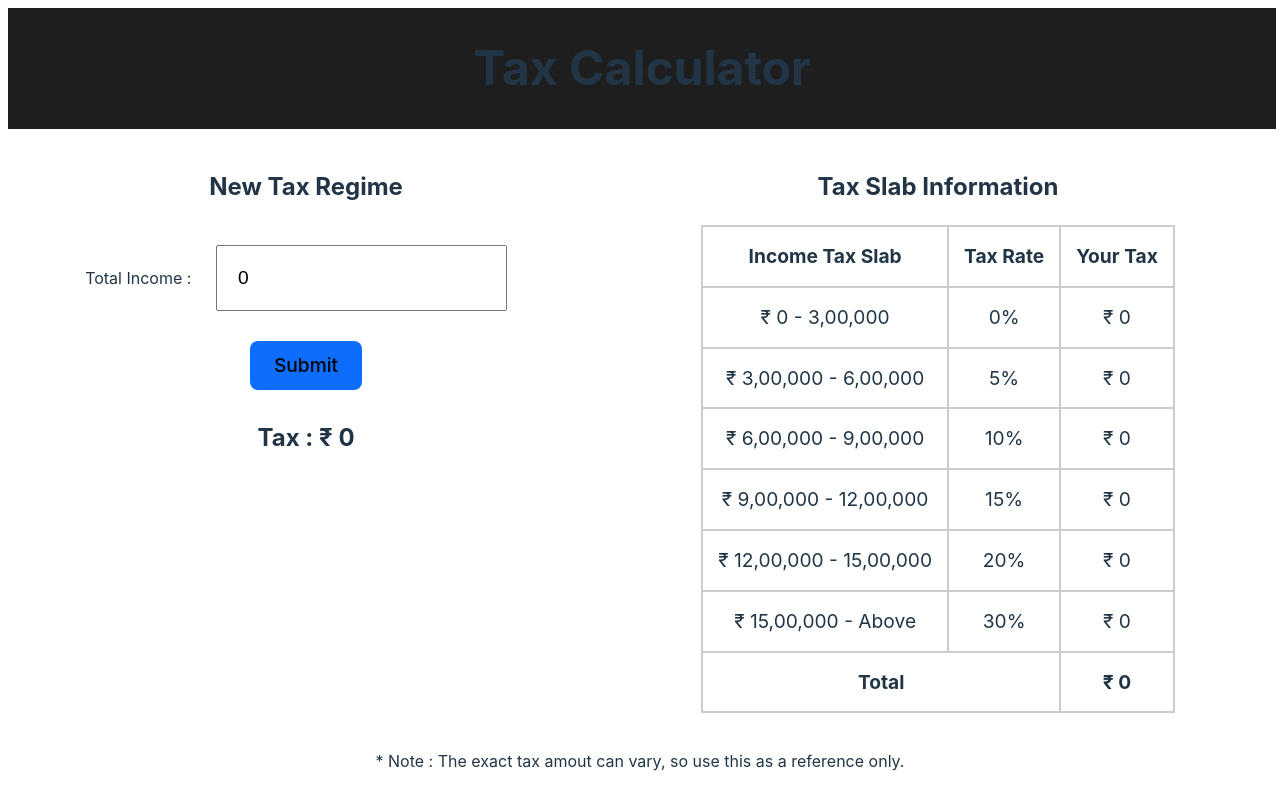
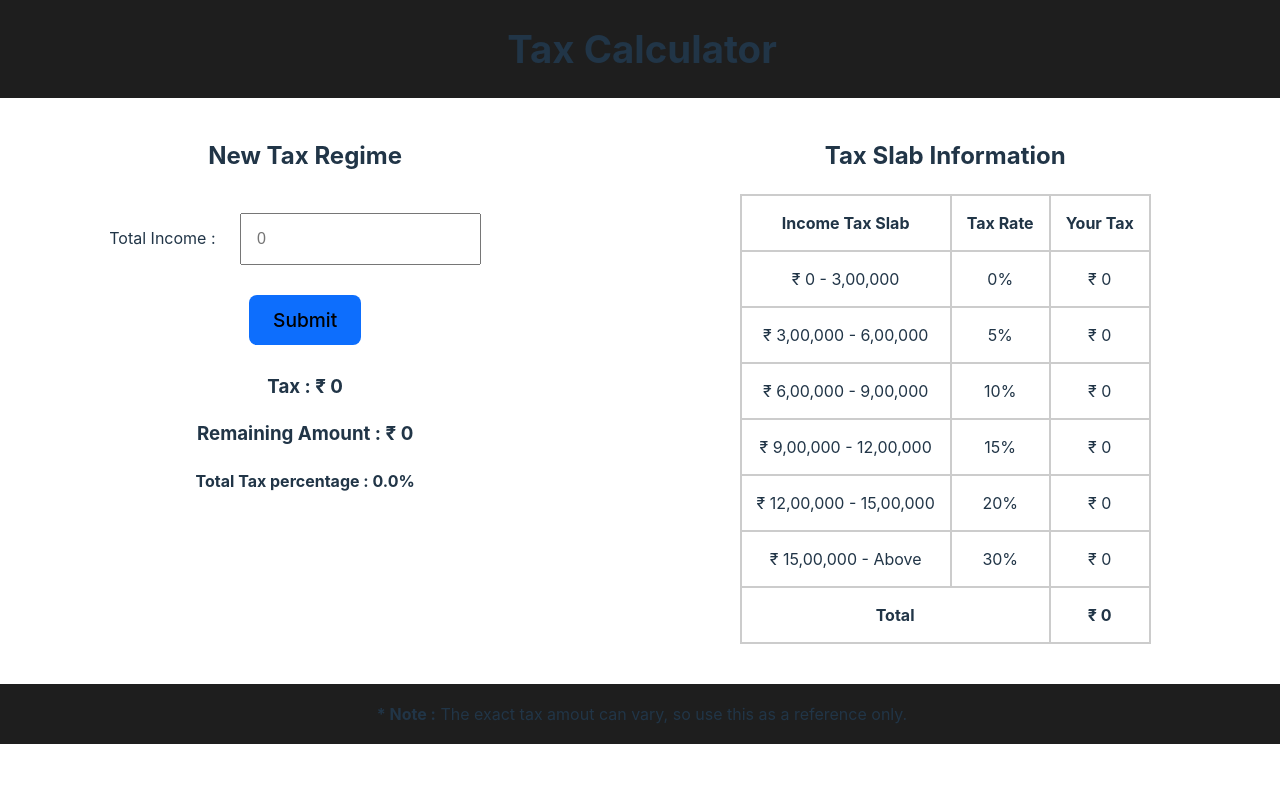
Before and after one commit to gsnvsuraj/TaxCalculator, a React (Vite) app: page / in a window 1280 px wide. Built offline with nearby package versions, Linux system fonts and the light colour scheme.

Commit message:
Add new output fields, change some styling

```diff
--- a/package.json
+++ b/package.json
@@ -6,7 +6,9 @@
   "scripts": {
     "dev": "vite",
     "build": "vite build",
-    "preview": "vite preview"
+    "preview": "vite preview",
+    "predeploy": "npm run build",
+    "deploy": "gh-pages -d dist"
   },
   "dependencies": {
     "react": "^18.2.0",
@@ -16,6 +18,7 @@
     "@types/react": "^18.0.27",
     "@types/react-dom": "^18.0.10",
     "@vitejs/plugin-react-swc": "^3.0.0",
+    "gh-pages": "^5.0.0",
     "vite": "^4.1.0"
   }
 }
--- a/src/App.jsx
+++ b/src/App.jsx
@@ -11,8 +11,8 @@ function App() {
 
 			<NewRegime />
 
-			<footer>
-				<p>* Note : The exact tax amout can vary, so use this as a reference only.</p>
+			<footer className='footer'>
+				<p><b>* Note :</b> The exact tax amout can vary, so use this as a reference only.</p>
 			</footer>
 
     	</div>
--- a/src/NewRegime.jsx
+++ b/src/NewRegime.jsx
@@ -7,51 +7,25 @@ function NewRegime() {
 
     const [amount, setAmount] = useState(0);
     const [tax, setTax] = useState(0);
-
-    const handleChange = (event) => {
-        setAmount(event.target.value);
-    };
+    const [taxPercent, setTaxPercent] = useState(0.0);
 
     const handleFormSubmit = (event) => {
         event.preventDefault();
-        calculateTax(amount);
+        const inputAmount = event.target.amountInput.value;
+        setAmount(inputAmount);
+        calculateTax(inputAmount);
     };
 
 	const convertToLocaleString = (parameter) => {
 		return parameter.toLocaleString('hi');
 	};
 
-	const calculateTaxForSlab = (amount, slab) => {
-
-		var taxSlab = 0;
-
-		if (amount <= 700000)
-            taxSlab = 0;
-
-        else {
-
-			if (amount > slab.start) {
-
-				let endLimit = slab.end;
-				if (slab.end == -1)
-					endLimit = Infinity;
-
-				let limit = Math.min(endLimit, amount);
-				taxSlab = (limit - slab.start) * slab.rate / 100;
-			}
-
-        }
-
-		return Math.ceil(taxSlab);
-
-	};
-
     const calculateTax = (amount) => {
 
-        if (amount <= 700000)
+        if (amount <= 700000) {
             setTax(0);
-
-        else {
+            setTaxPercent(0);
+        } else {
 
             let calTax = 0;
             for (let slab of taxInfo.taxRates) {
@@ -69,6 +43,7 @@ function NewRegime() {
             }
 
             setTax(Math.ceil(calTax));
+            setTaxPercent((calTax*100 / amount).toFixed(1));
 
         }
 
@@ -79,11 +54,13 @@ function NewRegime() {
 			<div className="regimeInput">
 				<h2>{taxInfo.name}</h2>
 				<form onSubmit={handleFormSubmit}>
-					Total Income : <input type="text" value={convertToLocaleString(amount)} onChange={handleChange} min={0} className="taxInput" />
+					Total Income : <input type="text" name="amountInput" min={0} placeholder={0} className="taxInput" />
 					<br />
 					<button type="submit">Submit</button>
 				</form>
-				<h2>Tax : &#8377; {convertToLocaleString(tax)}</h2>
+				<h3>Tax : &#8377; {convertToLocaleString(tax)}</h3>
+                <h3>Remaining Amount : &#8377; {convertToLocaleString(amount - tax)}</h3>
+                <h4>Total Tax percentage : {parseFloat(taxPercent).toFixed(1)}%</h4>
 			</div>
 
 			<div className="regimeOutput">
--- a/src/components/SlabInfoTable.jsx
+++ b/src/components/SlabInfoTable.jsx
@@ -38,6 +38,7 @@ function SlabInfoTable(props) {
 
 			<table className="taxTable">
 
+				<tbody>
 					<tr>
 						<th>Income Tax Slab</th>
 						<th>Tax Rate</th>
@@ -58,6 +59,7 @@ function SlabInfoTable(props) {
 							<th>&#8377; {convertToLocaleString(props.tax)}</th>
 						</tr>
 					}
+				</tbody>
 			</table>
 
         </div>
--- a/src/index.css
+++ b/src/index.css
@@ -1,3 +1,17 @@
+html {
+	width: 100%;
+	margin: 0;
+	padding: 0;
+}
+
+body {
+	margin: 0;
+	padding: 0;
+	min-height: 100%;
+	min-width: 100%;
+	overflow-x: hidden;
+}
+
 :root {
 	font-family: Inter, system-ui, Avenir, Helvetica, Arial, sans-serif;
 	line-height: 1.5;
@@ -16,7 +30,7 @@
 }
 
 .header {
-	font-size: 1.5em;
+	font-size: 1.2em;
 	line-height: 1.1;
 	background-color: #1e1e1e;
 	padding: 2px;
@@ -43,19 +57,19 @@ button:focus-visible {
 }
 
 .taxInput {
-	font-size: 1.2em;
-  	padding: 20px;
+	font-size: 1em;
+  	padding: 15px;
   	margin: 20px;
 }
 
 .taxTable {
-	font-size: 1.2em;
-  	padding: 10px;
+	font-size: 1em;
+  	padding: 15px;
   	margin: 20px;
 	border-collapse: collapse;
 }
 
-.taxTable > tr > th, td {
+.taxTable > tbody > tr > th, td {
 	border: 2px solid #ccc;
 	padding: 15px;
 }
@@ -67,6 +81,13 @@ button:focus-visible {
 	justify-content: space-around;
 }
 
+.footer {
+	background-color: #1e1e1e;
+	padding: 2px;
+	width: 100%;
+	margin-top: 20px;
+}
+
 @media (prefers-color-scheme: light) {
 	:root {
 		color: #213547;
--- a/vite.config.js
+++ b/vite.config.js
@@ -3,5 +3,6 @@ import react from '@vitejs/plugin-react-swc'
 
 // https://vitejs.dev/config/
 export default defineConfig({
-  plugins: [react()],
+	base: '/TaxCalculator/',
+	plugins: [react()],
 })
```
Also changed, not shown: 2 other files (tests, documents, lock files or other folders). Lines whose indentation alone changed are shown as unchanged.
